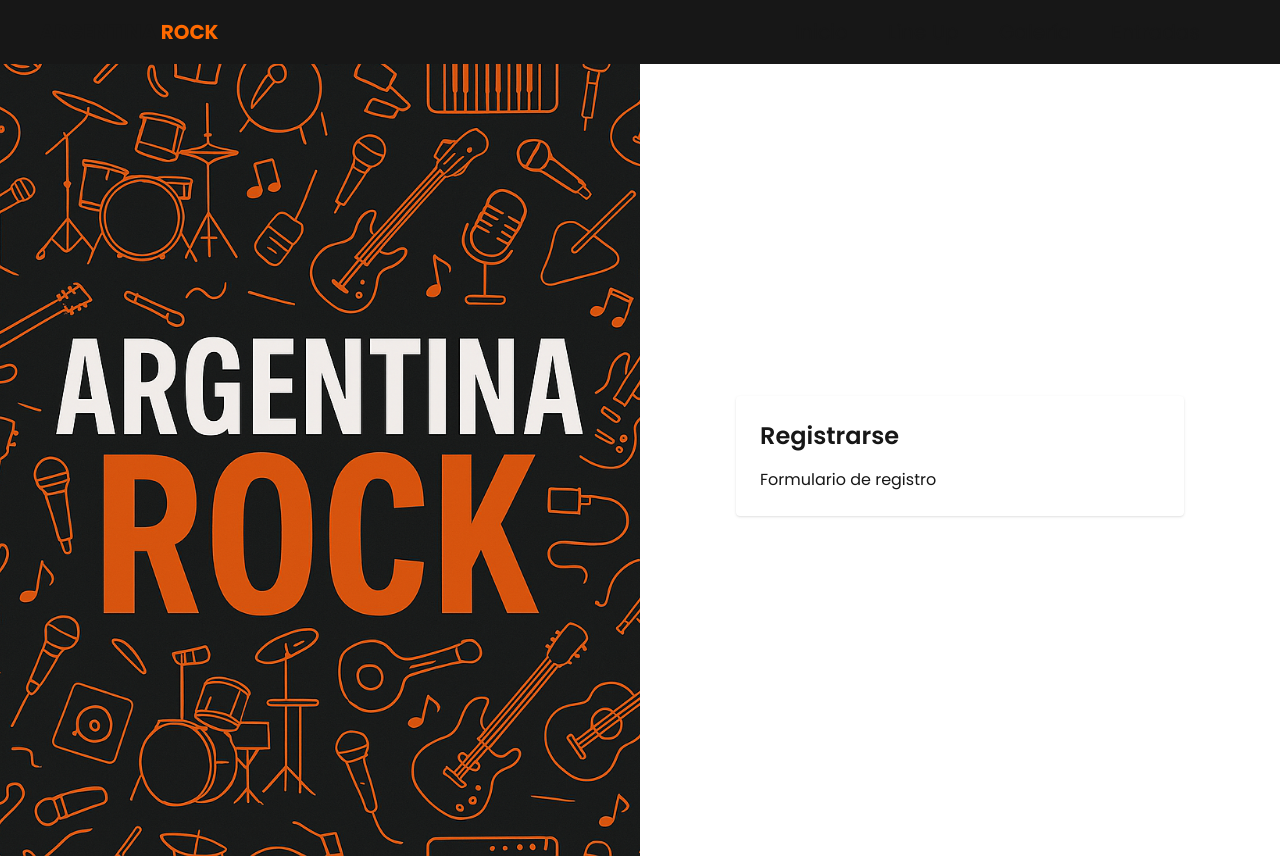
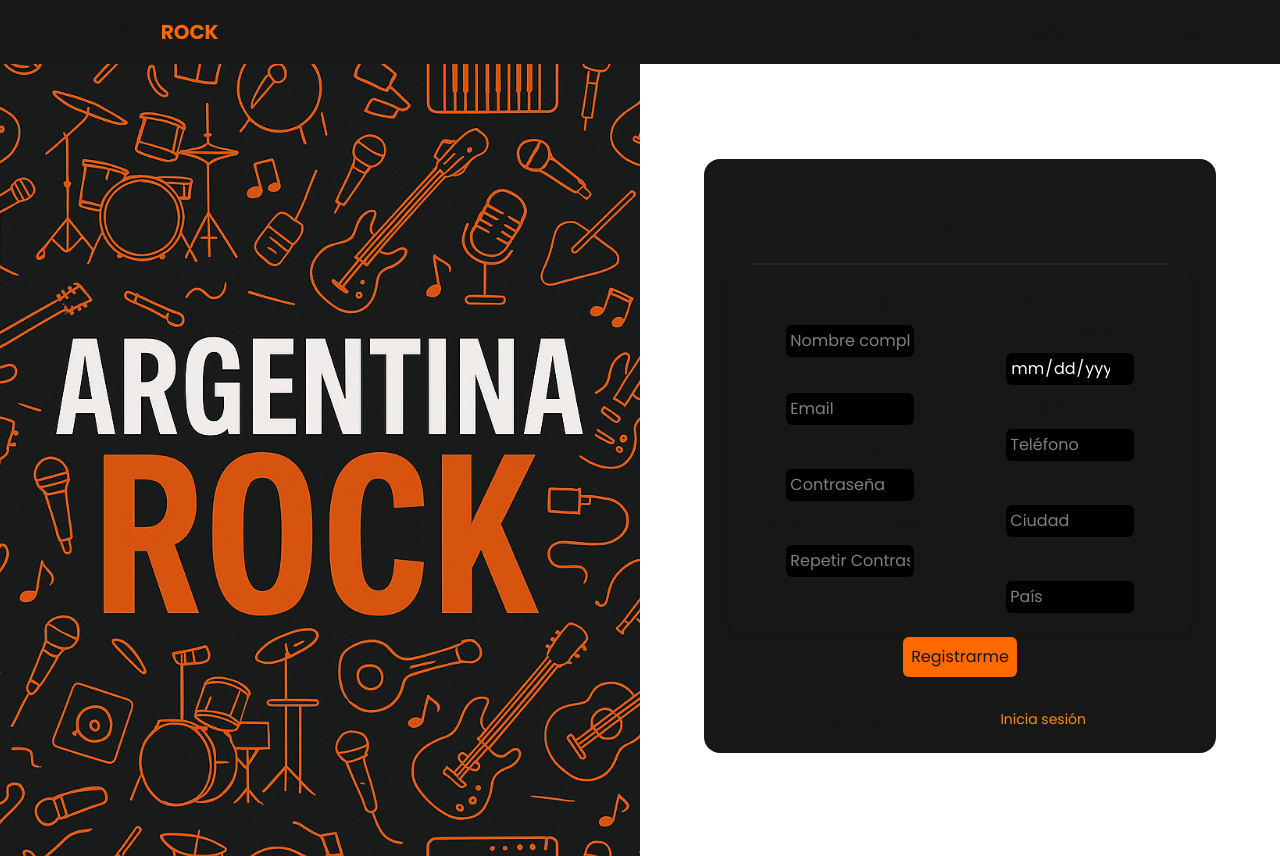
Before and after one commit to tlapro/concert, a Next.js app in the folder front/: page /auth/signup in a window 1280 px wide. Built offline with nearby package versions, Linux system fonts and the light colour scheme.

Commit message:
SignUp Structure

```diff
--- a/front/package.json
+++ b/front/package.json
@@ -9,6 +9,7 @@
     "lint": "next lint"
   },
   "dependencies": {
+    "@mui/icons-material": "^7.0.1",
     "axios": "^1.8.4",
     "js-cookie": "^3.0.5",
     "next": "15.2.4",
--- a/front/src/app/auth/signup/page.tsx
+++ b/front/src/app/auth/signup/page.tsx
@@ -1,8 +1,191 @@
-export default function SignUpPage() {
-    return (
-        <div className="w-full max-w-md bg-white p-6 rounded shadow">
-            <h2 className="text-2xl font-semibold mb-4">Registrarse</h2>
-            <p>Formulario de registro</p>
+"use client";
+
+import { useAuth } from "@/context/AuthContext";
+import Link from "next/link";
+import { useRouter } from "next/navigation";
+import { useState } from "react";
+import toast from "react-hot-toast";
+import { LocalizationProvider } from "@mui/x-date-pickers/LocalizationProvider";
+import { AdapterDateFns } from "@mui/x-date-pickers/AdapterDateFns";
+import { DatePicker } from "@mui/x-date-pickers/DatePicker";
+import { TextField } from "@mui/material";
+import { es } from "date-fns/locale";
+
+export default function SignUp() {
+  const { login } = useAuth();
+  const router = useRouter();
+
+  const [birthdate, setBirthdate] = useState<Date | null>(null);
+  const [formData, setFormData] = useState({
+    name: "",
+    email: "",
+    password: "",
+    confirmPassword: "",
+    phone: "",
+    city: "",
+    country: "",
+  });
+
+  const handleChange = (event: React.ChangeEvent<HTMLInputElement>) => {
+    const { name, value } = event.target;
+
+    setFormData((prevData) => ({
+      ...prevData,
+      [name]: value,
+    }));
+  };
+  const handleSubmit = async (event: React.FormEvent) => {
+    event.preventDefault();
+    if (!formData.email || !formData.password || !birthdate) {
+      toast.error("Completa todos los campos.");
+      return;
+    }
+
+    const completeForm = {
+      ...formData,
+      birthdate: birthdate.toISOString(),
+    };
+
+    const result = await login(completeForm);
+    if (!result) return;
+
+    if (result.success) {
+      toast.success(result.message);
+      router.push("/");
+    } else {
+      toast.error(result.message);
+    }
+  };
+
+  return (
+    <div className="w-full h-full flex justify-center items-center">
+      <form
+        onSubmit={handleSubmit}
+        className="flex flex-col items-center bg-neutral-900 max-h-[90%] w-[90%] sm:w-[0%] md:w-[90%] lg:w-[80%] rounded-2xl p-6 overflow-hidden"
+      >
+        <h2 className="mt-6 text-2xl font-semibold mb-4">Registrarse</h2>
+        <hr className="border-[1px] border-neutral-800 w-[90%] mt-2" />
+        <div className="grid grid-cols-1 md:grid-cols-2 w-full p-6 rounded-2xl shadow gap-6">
+          <div>
+            <div className="flex flex-col text-center gap-2">
+              <label htmlFor="name" className="text-xl">
+                Nombre
+              </label>
+              <input
+                name="name"
+                className="w-[65%] mx-auto bg-black text-white focus:outline-0 rounded-md p-1"
+                onChange={handleChange}
+                placeholder="Nombre completo"
+              />
+            </div>
+            <div className="flex flex-col text-center gap-2">
+              <label htmlFor="email" className="text-xl">
+                Email
+              </label>
+              <input
+                name="email"
+                className="w-[65%] mx-auto bg-black text-white focus:outline-0 rounded-md p-1"
+                type="email"
+                onChange={handleChange}
+                placeholder="Email"
+              />
+            </div>
+            <div className="flex flex-col text-center gap-2 mt-2">
+              <label htmlFor="password" className="text-xl">
+                Contraseña
+              </label>
+              <input
+                name="password"
+                className="w-[65%] mx-auto bg-black text-white focus:outline-0 rounded-md p-1"
+                type="password"
+                onChange={handleChange}
+                placeholder="Contraseña"
+              />
+            </div>
+            <div className="flex flex-col text-center gap-2 mt-2">
+              <label htmlFor="confirmPassword" className="text-xl">
+                Repetir Contraseña
+              </label>
+              <input
+                name="confirmPassword"
+                className="w-[65%] mx-auto bg-black text-white focus:outline-0 rounded-md p-1"
+                type="password"
+                onChange={handleChange}
+                placeholder="Repetir Contraseña"
+              />
+            </div>
+          </div>
+
+          <div>
+            <div className="flex flex-col text-center gap-2">
+              <label htmlFor="birthdate" className="text-xl">
+                Fecha de Nacimiento
+              </label>
+              <input
+                type="date"
+                name="birthdate"
+                className="w-[65%] mx-auto bg-black text-white focus:outline-0 rounded-md p-1"
+                max={new Date().toISOString().split("T")[0]}
+                onChange={(e) => setBirthdate(new Date(e.target.value))}
+              />
+            </div>
+
+            <div className="flex flex-col text-center gap-2 mt-2">
+              <label htmlFor="phone" className="text-xl">
+                Teléfono
+              </label>
+              <input
+                name="phone"
+                className="w-[65%] mx-auto bg-black text-white focus:outline-0 rounded-md p-1"
+                onChange={handleChange}
+                placeholder="Teléfono"
+              />
+            </div>
+
+            <div className="flex flex-col text-center gap-2 mt-2">
+              <label htmlFor="city" className="text-xl">
+                Ciudad
+              </label>
+              <input
+                name="city"
+                className="w-[65%] mx-auto bg-black text-white focus:outline-0 rounded-md p-1"
+                onChange={handleChange}
+                placeholder="Ciudad"
+              />
+            </div>
+
+            <div className="flex flex-col text-center gap-2 mt-2">
+              <label htmlFor="country" className="text-xl">
+                País
+              </label>
+              <input
+                name="country"
+                className="w-[65%] mx-auto bg-black text-white focus:outline-0 rounded-md p-1"
+                onChange={handleChange}
+                placeholder="País"
+              />
+            </div>
+          </div>
         </div>
-    );
+
+        <div className="flex flex-col justify-center items-center gap-8">
+          <button
+            type="submit"
+            className="bg-orange-500 p-2 rounded-md cursor-pointer"
+          >
+            Registrarme
+          </button>
+          <p className="text-sm">
+            ¿Ya tienes una cuenta?{" "}
+            <Link
+              href={"/auth/signin"}
+              className="text-orange-400 hover:text-orange-500 transition duration-200 ease"
+            >
+              Inicia sesión
+            </Link>
+          </p>
+        </div>
+      </form>
+    </div>
+  );
 }
```
Also changed, not shown: 1 other file (tests, documents, lock files or other folders).
